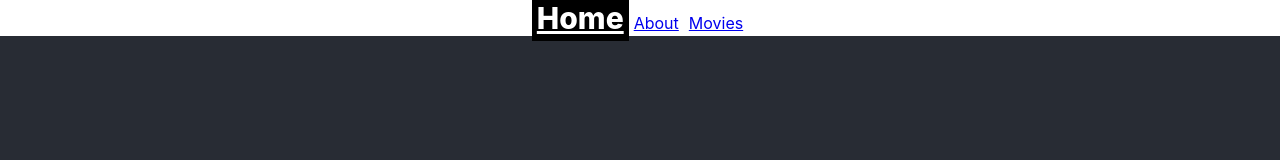
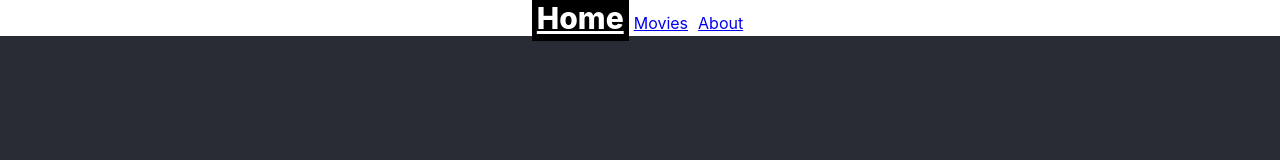
Before and after one commit to mitraws/Movie-Discovery, a React (Create React App) app: page / in a window 1280 px wide. Shown: the top 160 px of the page. Built offline with nearby package versions, Linux system fonts and the light colour scheme.

Commit message:
navbar change

```diff
--- a/src/Components/Navbar.js
+++ b/src/Components/Navbar.js
@@ -5,8 +5,8 @@ export default function Navbar() {
   return (
     <div>
       <NavItem exact to="/">Home</NavItem>
+      <NavItem to="/Discover" exact>Movies</NavItem>
       <NavItem to="/AboutPage" exact>About</NavItem>
-      <NavItem to="/Discover" exact>Movies</NavItem>
     </div>
   )
 }
```
